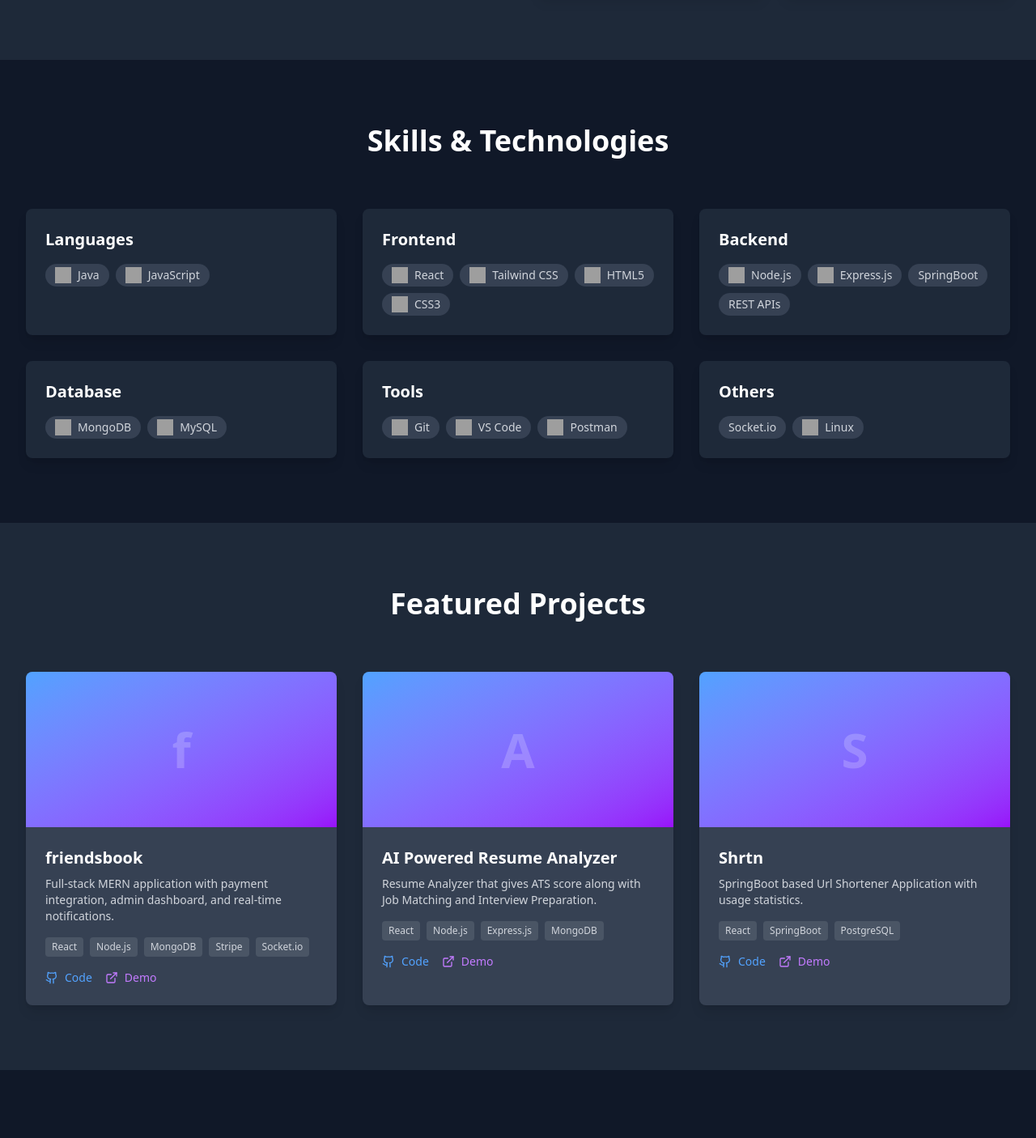
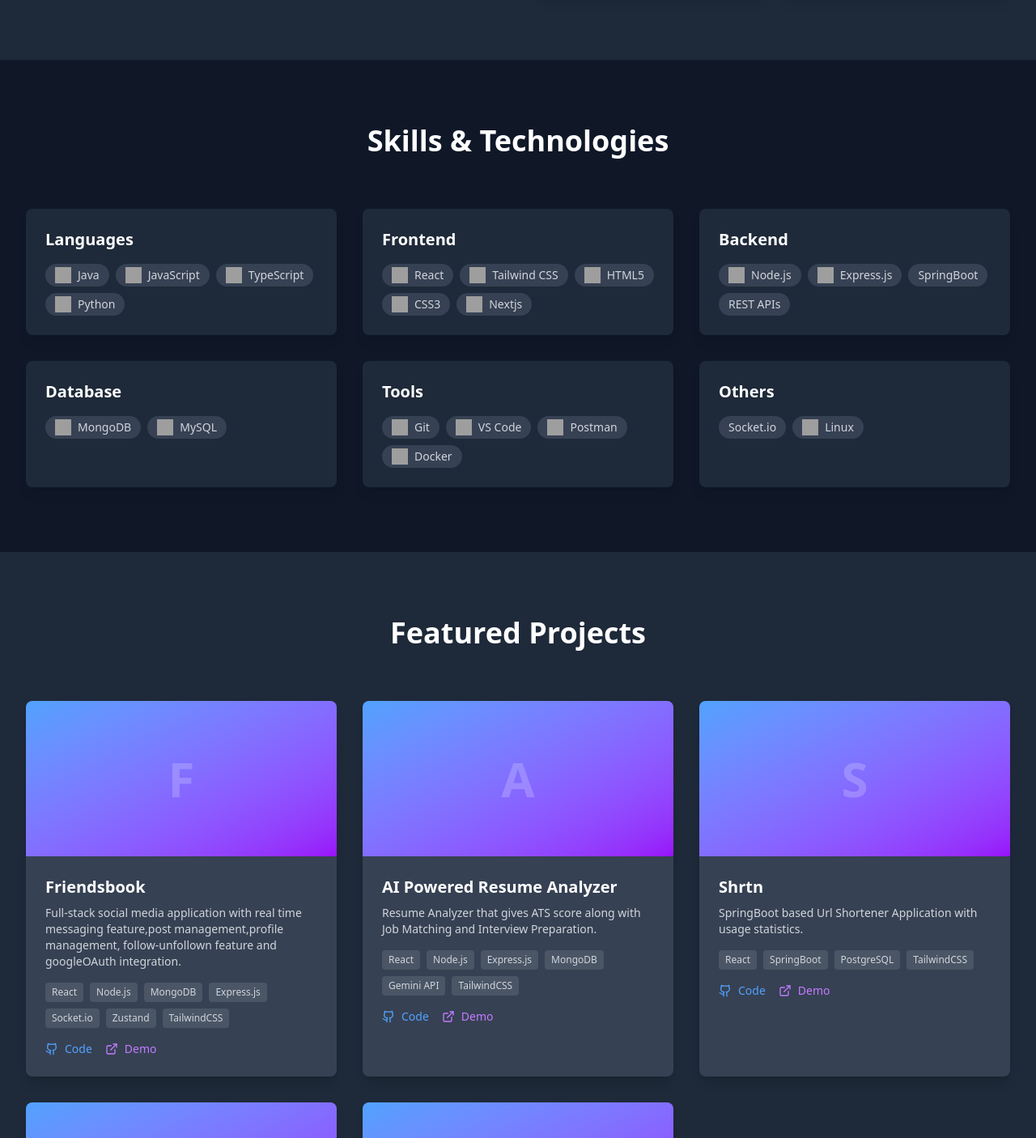
Before and after one commit to balaji259/my_portfolio, a React (Vite) app: page / in a window 1280 px wide. Shown: the part 1330-2736 px from the top of the page at 81% size. Built offline with nearby package versions, Linux system fonts and the light colour scheme; grey boxes are pictures that could not be loaded; the HTML template or start-up script is replaced by a standard one.

Commit message:
changes in resume and projects

```diff
--- a/src/Portfolio.jsx
+++ b/src/Portfolio.jsx
@@ -53,11 +53,11 @@ const Portfolio = () => {
   };
 
   const skills = {
-    Languages: ['Java', 'JavaScript'],
-    Frontend: ['React','Tailwind CSS', 'HTML5', 'CSS3'],
+    Languages: ['Java', 'JavaScript', 'TypeScript', 'Python'],
+    Frontend: ['React','Tailwind CSS', 'HTML5', 'CSS3','Nextjs'],
     Backend: ['Node.js', 'Express.js', 'SpringBoot', 'REST APIs'],
     Database: ['MongoDB', 'MySQL'],
-    Tools: ['Git', 'VS Code', 'Postman'],
+    Tools: ['Git', 'VS Code', 'Postman', 'Docker'],
     Others: ['Socket.io', 'Linux']
   };
 
@@ -69,7 +69,7 @@ const Portfolio = () => {
   'C++': 'https://skillicons.dev/icons?i=cpp',
 
   React: 'https://skillicons.dev/icons?i=react',
-  'Next.js': 'https://skillicons.dev/icons?i=nextjs',
+  Nextjs: 'https://skillicons.dev/icons?i=nextjs',
   'Vue.js': 'https://skillicons.dev/icons?i=vue',
   'Tailwind CSS': 'https://skillicons.dev/icons?i=tailwind',
   HTML5: 'https://skillicons.dev/icons?i=html',
@@ -104,29 +104,47 @@ const Portfolio = () => {
 
   const projects = [
     {
-      title: 'friendsbook',
-      description: 'Full-stack MERN application with payment integration, admin dashboard, and real-time notifications.',
-      tech: ['React', 'Node.js', 'MongoDB', 'Stripe', 'Socket.io'],
-      // github: 'https://github.com/username/ecommerce',
-      // demo: 'https://demo-ecommerce.com',
+      title: 'Friendsbook',
+      description: 'Full-stack social media application with real time messaging feature,post management,profile management, follow-unfollown feature and googleOAuth integration.',
+      tech: ['React', 'Node.js', 'MongoDB', 'Express.js', 'Socket.io','Zustand','TailwindCSS'],
+      github: 'https://github.com/balaji259/friendsbook',
+      demo: 'https://friendsbook-app.onrender.com',
       image: '/api/placeholder/400/250'
     },
     {
       title: 'AI Powered Resume Analyzer',
       description: 'Resume Analyzer that gives ATS score along with Job Matching and Interview Preparation.',
-      tech: ['React', 'Node.js', 'Express.js', 'MongoDB'],
-      // github: 'https://github.com/username/chat-app',
-      // demo: 'https://demo-chat.com',
+      tech: ['React', 'Node.js', 'Express.js', 'MongoDB', 'Gemini API','TailwindCSS'],
+      github: 'https://github.com/balaji259/ResumeAnalyzer_backend',
+      demo: 'https://resumehubrbt.netlify.app',
       image: '/api/placeholder/400/250'
     },
     {
       title: 'Shrtn',
       description: 'SpringBoot based Url Shortener Application with usage statistics.',
-      tech: ['React','SpringBoot','PostgreSQL'],
-      // github: 'https://github.com/username/ai-tasks',
-      // demo: 'https://demo-tasks.com',
+      tech: ['React','SpringBoot','PostgreSQL','TailwindCSS'],
+      github: 'https://github.com/balaji259/Shrtn-backend',
+      demo: 'https://shrtn-link.vercel.app',
+      image: '/api/placeholder/400/250'
+    },
+        {
+      title: 'ChatPDF',
+      description: 'ChatPDF lets you upload PDFs and instantly get answers to your questions about their content.',
+      tech: ['Python','Streamlit','Google Generative AI', 'Langchain', 'FAISS'],
+      github: 'https://github.com/balaji259/ChatPDF',
+      demo: 'https://chatpdf-lc.streamlit.app',
+      image: '/api/placeholder/400/250'
+    },
+       {
+      title: 'GoalSync',
+      description: 'Collaborative goal-setting and tracking application to help teams align and achieve their objectives together with featues like real time messaging.',
+      tech: ['React','Node.js','Express.js', 'MongoDB', 'Socket.io','Redux Toolkit', 'TailwindCSS'],
+      github: 'https://github.com/balaji259/goalsync-client',
+      demo: 'https://goalsync-ten.vercel.app',
       image: '/api/placeholder/400/250'
     }
+
+
   ];
 
   const experiences = [
@@ -613,7 +631,7 @@ const Portfolio = () => {
           </div>
           <div className="text-right">
             <p className={`${darkMode ? 'text-gray-400' : 'text-gray-500'}`}>2020 - 2022</p>
-            <p className={`text-lg font-semibold ${darkMode ? 'text-green-400' : 'text-green-600'}`}>CGPA: 9.7/10</p>
+            <p className={`text-lg font-semibold ${darkMode ? 'text-green-400' : 'text-green-600'}`}>CGPA: 9.8/10</p>
           </div>
         </div>
       </div>
@@ -687,10 +705,10 @@ const Portfolio = () => {
                 </div>
               </div>
               <div className="flex gap-6 mt-8">
-                <a href="https://github.com/balaji259" className={`p-3 rounded-lg ${darkMode ? 'bg-gray-700 text-blue-400 hover:bg-gray-600' : 'bg-gray-100 text-blue-600 hover:bg-gray-200'} transition-all duration-300 hover:-translate-y-1`}>
+                <a href="https://github.com/balaji259" target="blank" className={`p-3 rounded-lg ${darkMode ? 'bg-gray-700 text-blue-400 hover:bg-gray-600' : 'bg-gray-100 text-blue-600 hover:bg-gray-200'} transition-all duration-300 hover:-translate-y-1`}>
                   <Github size={24} />
                 </a>
-                <a href="https://www.linkedin.com/in/balaji-puneti" className={`p-3 rounded-lg ${darkMode ? 'bg-gray-700 text-blue-400 hover:bg-gray-600' : 'bg-gray-100 text-blue-600 hover:bg-gray-200'} transition-all duration-300 hover:-translate-y-1`}>
+                <a href="https://www.linkedin.com/in/balaji-puneti" target="blank" className={`p-3 rounded-lg ${darkMode ? 'bg-gray-700 text-blue-400 hover:bg-gray-600' : 'bg-gray-100 text-blue-600 hover:bg-gray-200'} transition-all duration-300 hover:-translate-y-1`}>
                   <Linkedin size={24} />
                 </a>
                 {/* <a href="#" className={`p-3 rounded-lg ${darkMode ? 'bg-gray-700 text-blue-400 hover:bg-gray-600' : 'bg-gray-100 text-blue-600 hover:bg-gray-200'} transition-all duration-300 hover:-translate-y-1`}>
```
Also changed, not shown: 1 other file (tests, documents, lock files or other folders).
